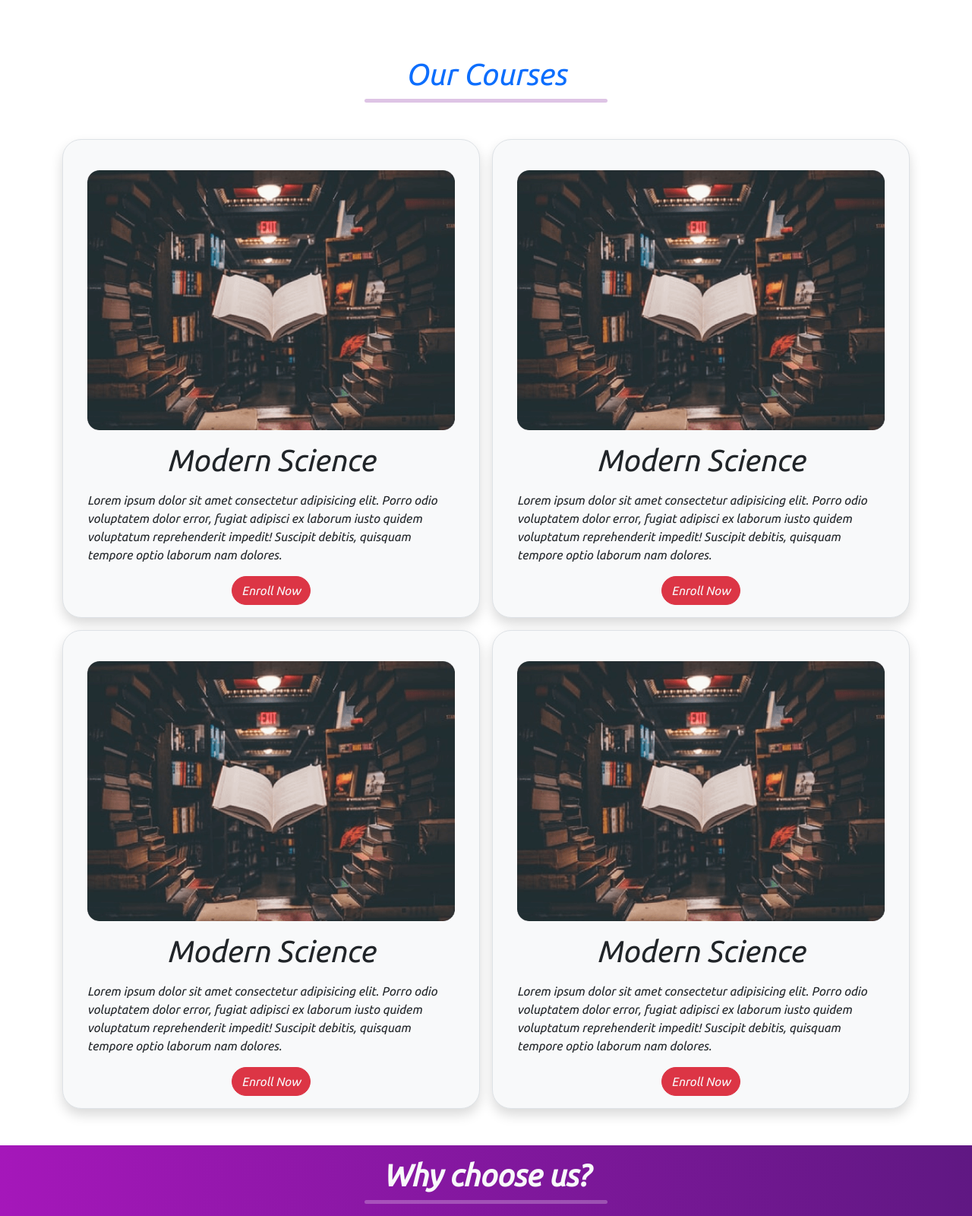
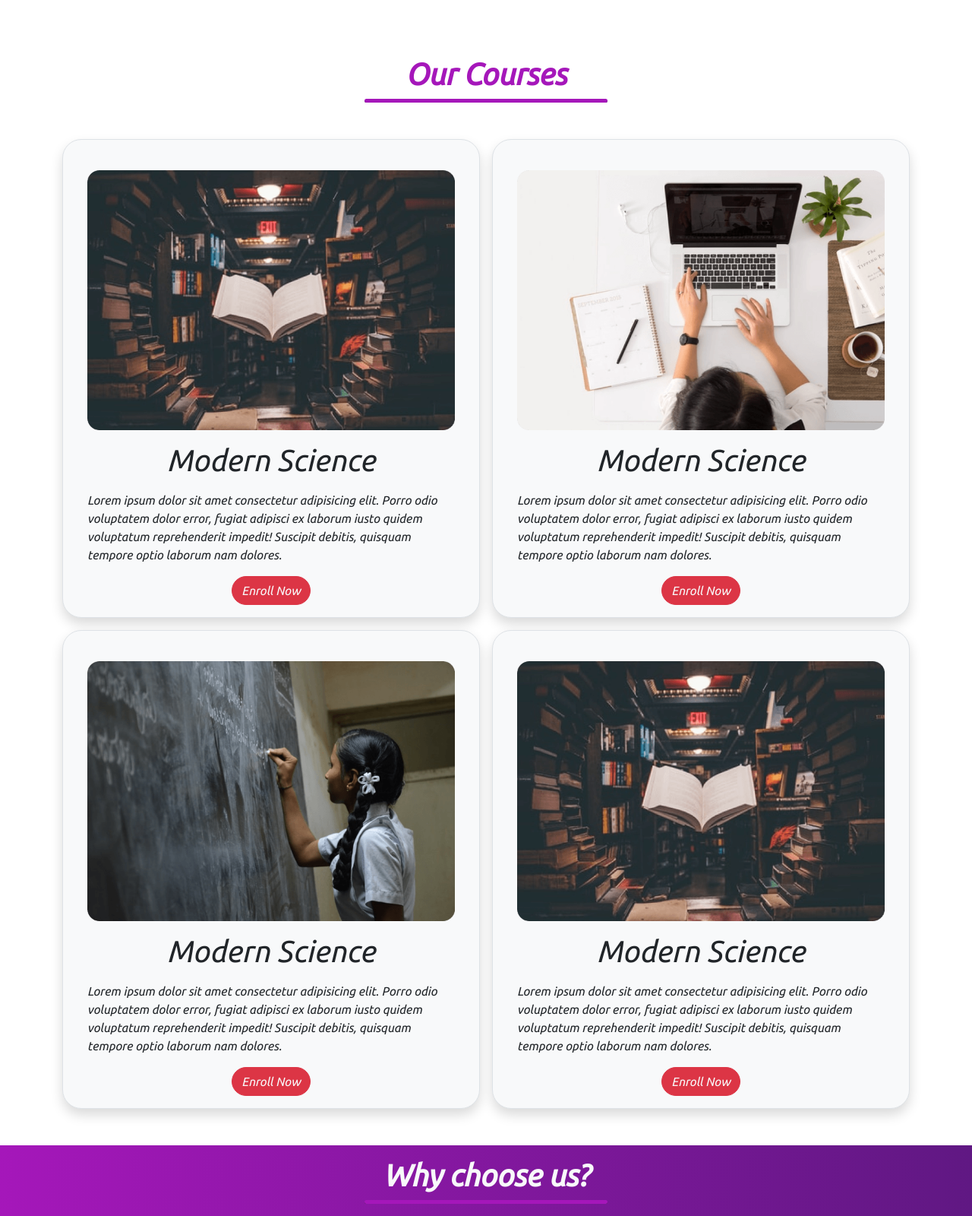
Before and after one commit to JaznanOfficial/e-learning, a plain HTML site: page index.html in a window 1280 px wide. Shown: the part 800-2400 px from the top of the page at 76% size. Drawn offline with nearby package versions, Linux system fonts and the light colour scheme.

Commit message:
problem solved

```diff
--- a/index.html
+++ b/index.html
@@ -98,10 +98,10 @@
         <!-- header end -->
         <!-- main start -->
         <main>
-            <h1 class="text-primary text-center mt-5 pt-5">Our Courses</h1>
+            <h1 class="text-center mt-5 pt-5 courses fw-bolder">Our Courses</h1>
             <hr
-                class="w-25 m-auto rounded-pill border-5 mb-5"
-                style="height: 5px; color: #7b1798"
+                class="w-25 m-auto rounded-pill border-5 mb-5 hr-color"
+
             />
 
             <div class="container">
@@ -123,7 +123,7 @@
                     </div>
                     <div class="col">
                         <div class="p-3 border bg-light text-center shadow" style="border-radius: 25px;">
-                            <img src="photo2.png" alt="" class="container-fluid mt-4" />
+                            <img src="photo3.png" alt="" class="container-fluid mt-4" />
                             <h1 class="my-3">Modern Science</h1>
                             <p class="px-3 text-start">
                                 Lorem ipsum dolor sit amet consectetur adipisicing elit. Porro odio
@@ -138,7 +138,7 @@
                     </div>
                     <div class="col">
                         <div class="p-3 border bg-light text-center shadow" style="border-radius: 25px;">
-                            <img src="photo2.png" alt="" class="container-fluid mt-4" />
+                            <img src="photo4.png" alt="" class="container-fluid mt-4" />
                             <h1 class="my-3">Modern Science</h1>
                             <p class="px-3 text-start">
                                 Lorem ipsum dolor sit amet consectetur adipisicing elit. Porro odio
@@ -171,8 +171,8 @@
             <div class="choose-us my-5 py-3">
                 <h1 class="text-light fw-bold text-center"> Why choose us? </h1>
                 <hr
-                class="w-25 m-auto rounded-pill border-5 mb-5"
-                style="height: 5px; color: white"
+                class="w-25 m-auto rounded-pill hr-color"
+
                 />
                 <div
                 class="
--- a/style.css
+++ b/style.css
@@ -1,26 +1,38 @@
-body{
-    font-family: 'Ubuntu', sans-serif;
+body {
+    font-family: "Ubuntu", sans-serif;
 }
-header{
-    background-image: linear-gradient(to right,#A517BA,#601883);
+header {
+    background-image: linear-gradient(to right, #a517ba, #601883);
     /* height: 500px; */
 }
 /* .nav-padding{
     padding: 0 200px 0 200px;
 } */
-.nav-font-color{
-    color: #83179F;
+.nav-font-color {
+    color: #83179f;
     text-decoration: none;
 }
 
-.choose-us,footer{
-    background-image: linear-gradient(to right,#A517BA,#601883);
+.choose-us,
+footer {
+    background-image: linear-gradient(to right, #a517ba, #601883);
 }
 
-.social-icon a img{
+.social-icon a img {
     transition: 0.4s;
 }
 
-.social-icon a img:hover{
-    transform: translateY(-10px)
+.social-icon a img:hover {
+    transform: translateY(-10px);
 }
+
+.hr-color {
+    border-top: 5px solid #a517ba;
+    opacity: 1;
+
+    /* background-color: tomato; */
+}
+
+.courses{
+    color: #a517ba;
+}
```
